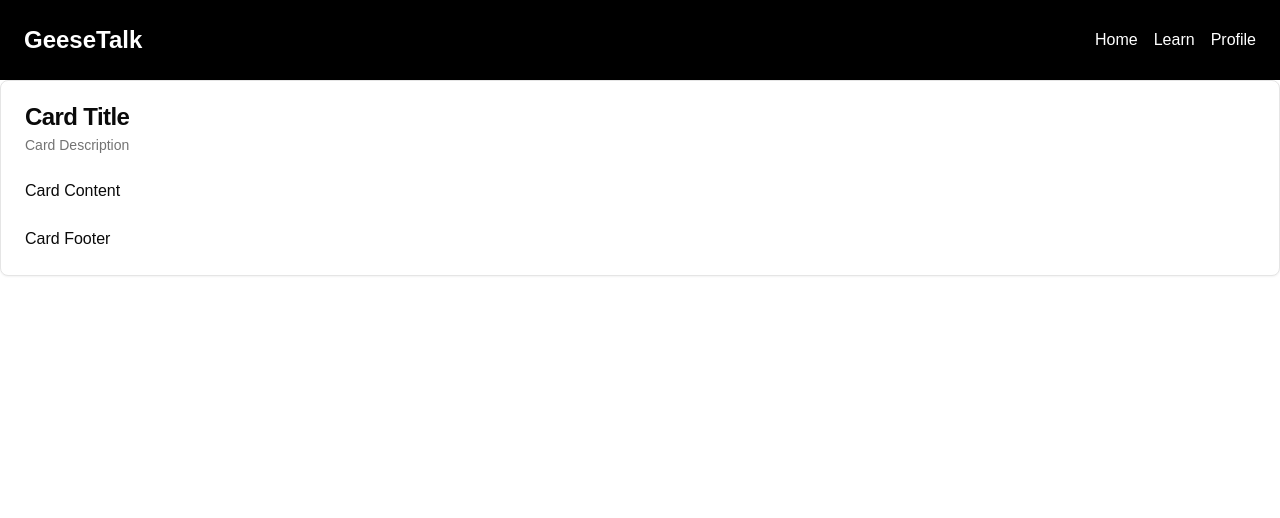
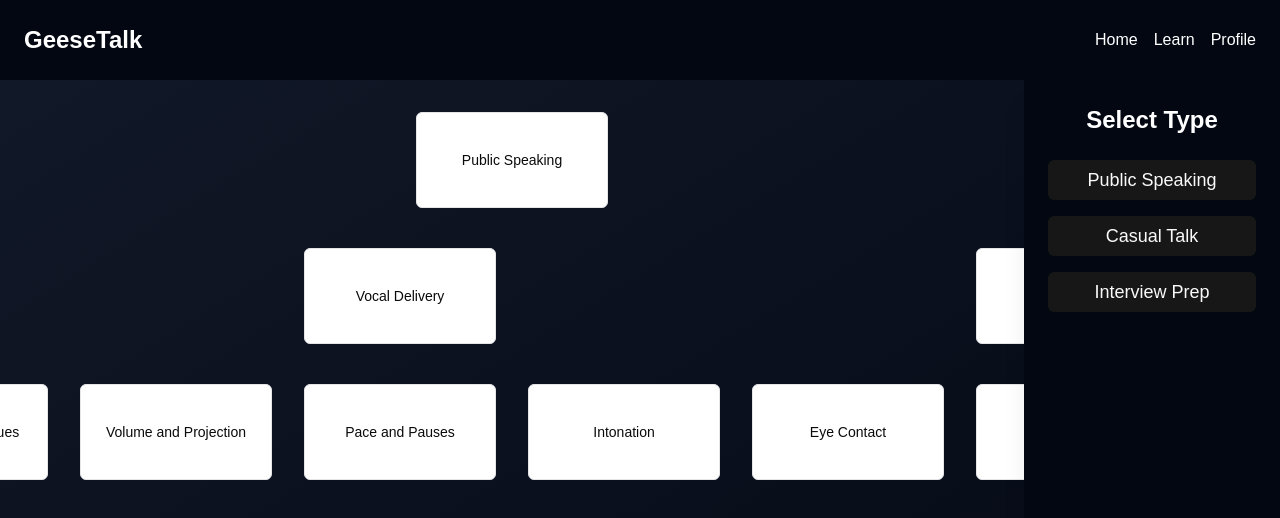
Before and after one commit to RijulChaddha9504/GeeseHacks, a Next.js app in the folder geesehacks2025-nextjs/: page /learn in a window 1280 px wide. Shown: the top 518 px of the page. Built offline with nearby package versions, Linux system fonts and the light colour scheme.

Commit message:
initialized lessonData, and used recursion and react autosizer to render the tree of lessons

```diff
--- a/geesehacks2025-nextjs/app/components/Navbar.js
+++ b/geesehacks2025-nextjs/app/components/Navbar.js
@@ -2,7 +2,7 @@ import Link from "next/link"
 
 const Navbar = () => {
   return (
-    <nav className="bg-black p-6">
+    <nav className="bg-gray-950 from-gray-950 to-black p-6">
       <div className="container mx-auto flex justify-between items-center">
         <Link href="/" className="text-white text-2xl font-bold">
           GeeseTalk
--- a/geesehacks2025-nextjs/app/learn/components/Lesson.js
+++ b/geesehacks2025-nextjs/app/learn/components/Lesson.js
@@ -1,28 +1,47 @@
-import {
-    Card,
-    CardContent,
-    CardDescription,
-    CardFooter,
-    CardHeader,
-    CardTitle,
-} from "@/components/ui/card"
+"use client";
 
+import { useState } from "react";
+import { lessonData } from "../lessonData";
+import { Button } from "@/components/ui/button";
 
-const Lesson = () => {
+//recursively render a node and its children
+function LessonTree({ node }) {
+
+    const onClick = () => {
+        console.log("clicked")
+    };
+
     return (
-        <Card>
-            <CardHeader>
-                <CardTitle>Card Title</CardTitle>
-                <CardDescription>Card Description</CardDescription>
-            </CardHeader>
-            <CardContent>
-                <p>Card Content</p>
-            </CardContent>
-            <CardFooter>
-                <p>Card Footer</p>
-            </CardFooter>
-        </Card>
-    )
+        <div className="flex flex-col items-center my-4">
+            <Button
+                variant="outline"
+                onClick={onClick}
+                className="w-48 h-24 text-left"
+            >
+                {node.title}
+            </Button>
+
+            {node.children?.length > 0 && (
+                <div className="flex justify-center space-x-8 mt-6">
+                    {node.children.map((child) => (
+                        <LessonTree key={child.title} node={child} />
+                    ))}
+                </div>
+            )}
+        </div>
+    );
 }
 
-export default Lesson
+function Lesson({ selectedType }) {
+    const data = lessonData[selectedType];
+
+    return (
+        <div className="p-4">
+            <div className="flex justify-center">
+                <LessonTree node={data} />
+            </div>
+        </div>
+    );
+}
+
+export default Lesson;
--- /dev/null
+++ b/geesehacks2025-nextjs/app/learn/lessonData.js
@@ -0,0 +1,83 @@
+export const lessonData = {
+    "Public Speaking": {
+      title: "Public Speaking",
+      children: [
+        {
+          title: "Overcoming Anxiety",
+          children: [
+            { title: "Understanding Stage Fright" },
+            { title: "Breathing Techniques" },
+          ],
+        },
+        {
+          title: "Vocal Delivery",
+          children: [
+            { title: "Volume and Projection" },
+            { title: "Pace and Pauses" },
+            { title: "Intonation" },
+          ],
+        },
+        {
+          title: "Body Language",
+          children: [
+            { title: "Eye Contact" },
+            { title: "Hand Gestures" },
+            { title: "Posture" },
+          ],
+        },
+      ],
+    },
+    "Casual Talk": {
+      title: "Casual Talk",
+      children: [
+        {
+          title: "Starting Conversations",
+          children: [
+            { title: "Open-Ended Questions" },
+            { title: "Small Talk Topics" },
+          ],
+        },
+        {
+          title: "Building Rapport",
+          children: [
+            { title: "Active Listening" },
+            { title: "Empathy" },
+          ],
+        },
+        {
+          title: "Closing Conversations",
+          children: [
+            { title: "Graceful Exits" },
+            { title: "Follow-up Plans" },
+          ],
+        },
+      ],
+    },
+    "Interview Prep": {
+      title: "Interview Prep",
+      children: [
+        {
+          title: "Research & Preparation",
+          children: [
+            { title: "Company Research" },
+            { title: "Role Requirements" },
+          ],
+        },
+        {
+          title: "Common Questions",
+          children: [
+            { title: "Strengths & Weaknesses" },
+            { title: "Behavioral Questions" },
+            { title: "Technical Knowledge" },
+          ],
+        },
+        {
+          title: "Mock Interviews",
+          children: [
+            { title: "Practice with Peers" },
+            { title: "Recording & Review" },
+          ],
+        },
+      ],
+    },
+  };
--- a/geesehacks2025-nextjs/app/learn/page.js
+++ b/geesehacks2025-nextjs/app/learn/page.js
@@ -1,11 +1,57 @@
-import Lesson from "./components/Lesson"
+"use client";
 
-const Learn = () => {
+import { useState } from "react";
+import AutoSizer from "react-virtualized-auto-sizer";
+import Lesson from "./components/Lesson";
+import { Button } from "@/components/ui/button";
+
+import {
+  Card,
+  CardContent,
+  CardDescription,
+  CardFooter,
+  CardHeader,
+  CardTitle,
+} from "@/components/ui/card";
+
+function Learn() {
+  const [selectedType, setSelectedType] = useState("Public Speaking");
+
   return (
-    <div>
-      <Lesson/>
+    <div className="h-screen flex overflow-hidden bg-gradient-to-br from-gray-900 to-gray-950">
+      <div className="flex-1">
+        <AutoSizer>
+          {({ width, height }) => (
+            <div style={{ width, height, overflow: "auto" }}>
+              <Lesson selectedType={selectedType} />
+            </div>
+          )}
+        </AutoSizer>
+      </div>
+
+      <div className="w-[20vw] bg-gray-950 flex flex-col items-center p-6 shadow-xl">
+        <h1 className="text-white font-bold text-2xl mb-6">Select Type</h1>
+        <Button
+          onClick={() => setSelectedType("Public Speaking")}
+          className="mb-4 w-full text-lg"
+        >
+          Public Speaking
+        </Button>
+        <Button
+          onClick={() => setSelectedType("Casual Talk")}
+          className="mb-4 w-full text-lg"
+        >
+          Casual Talk
+        </Button>
+        <Button
+          onClick={() => setSelectedType("Interview Prep")}
+          className="w-full text-lg"
+        >
+          Interview Prep
+        </Button>
+      </div>
     </div>
-  )
+  );
 }
 
-export default Learn
+export default Learn;
--- a/geesehacks2025-nextjs/app/page.js
+++ b/geesehacks2025-nextjs/app/page.js
@@ -1,6 +1,6 @@
 export default function Home() {
   return (
-    <div className="text-center bg-gray-950 w-full h-screen">
+    <div className="text-center bg-gradient-to-br from-gray-900 to-gray-950 w-full h-screen">
 
       <div className="h-[50vh] w-full flex flex-col justify-center items-center">
         <h1 className="text-9xl font-bold mb-4 text-white">GeeseTalk</h1>
--- /dev/null
+++ b/geesehacks2025-nextjs/components/ui/button.jsx
@@ -0,0 +1,47 @@
+import * as React from "react"
+import { Slot } from "@radix-ui/react-slot"
+import { cva } from "class-variance-authority";
+
+import { cn } from "@/lib/utils"
+
+const buttonVariants = cva(
+  "inline-flex items-center justify-center gap-2 whitespace-nowrap rounded-md text-sm font-medium ring-offset-background transition-colors focus-visible:outline-none focus-visible:ring-2 focus-visible:ring-ring focus-visible:ring-offset-2 disabled:pointer-events-none disabled:opacity-50 [&_svg]:pointer-events-none [&_svg]:size-4 [&_svg]:shrink-0",
+  {
+    variants: {
+      variant: {
+        default: "bg-primary text-primary-foreground hover:bg-primary/90",
+        destructive:
+          "bg-destructive text-destructive-foreground hover:bg-destructive/90",
+        outline:
+          "border border-input bg-background hover:bg-accent hover:text-accent-foreground",
+        secondary:
+          "bg-secondary text-secondary-foreground hover:bg-secondary/80",
+        ghost: "hover:bg-accent hover:text-accent-foreground",
+        link: "text-primary underline-offset-4 hover:underline",
+      },
+      size: {
+        default: "h-10 px-4 py-2",
+        sm: "h-9 rounded-md px-3",
+        lg: "h-11 rounded-md px-8",
+        icon: "h-10 w-10",
+      },
+    },
+    defaultVariants: {
+      variant: "default",
+      size: "default",
+    },
+  }
+)
+
+const Button = React.forwardRef(({ className, variant, size, asChild = false, ...props }, ref) => {
+  const Comp = asChild ? Slot : "button"
+  return (
+    (<Comp
+      className={cn(buttonVariants({ variant, size, className }))}
+      ref={ref}
+      {...props} />)
+  );
+})
+Button.displayName = "Button"
+
+export { Button, buttonVariants }
--- a/geesehacks2025-nextjs/package.json
+++ b/geesehacks2025-nextjs/package.json
@@ -9,12 +9,15 @@
     "lint": "next lint"
   },
   "dependencies": {
+    "@radix-ui/react-slot": "^1.1.1",
     "class-variance-authority": "^0.7.1",
     "clsx": "^2.1.1",
     "lucide-react": "^0.474.0",
     "next": "15.1.6",
     "react": "^19.0.0",
     "react-dom": "^19.0.0",
+    "react-draggable": "^4.4.6",
+    "react-virtualized-auto-sizer": "^1.0.25",
     "tailwind-merge": "^2.6.0",
     "tailwindcss-animate": "^1.0.7"
   },
```
Also changed, not shown: 1 other file (tests, documents, lock files or other folders).
